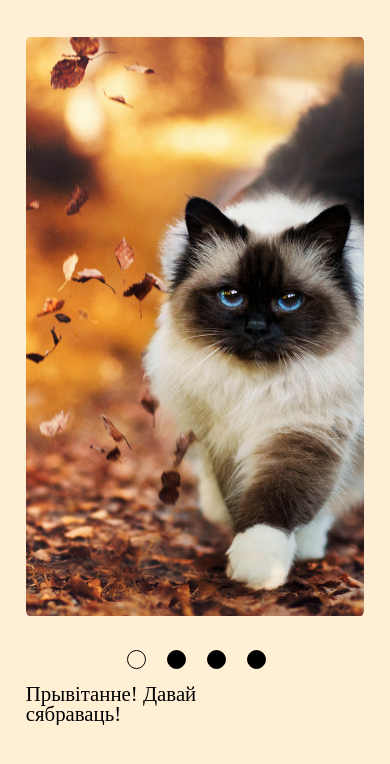
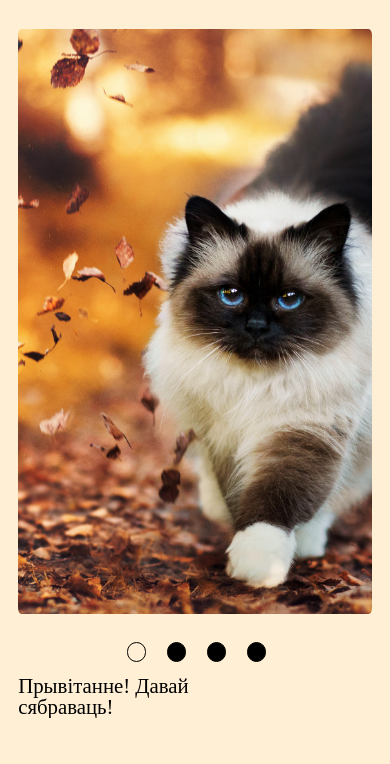
Before and after one commit to inni-ast/cssMemSlider, a plain HTML site: page cssMemSlider/index.html in a window 390 px wide. Drawn offline with Linux system fonts and the light colour scheme.

Commit message:
fix: change img height (Sun, May 15, 2022 02:38:13 PM)

```diff
--- a/cssMemSlider/style.css
+++ b/cssMemSlider/style.css
@@ -99,16 +99,16 @@ body {
 }
 
 .wrapper {
-    max-height: 100vh;
+    height: 100%;
     width: calc(100% - 5vw);
     margin: 0 auto;
-    padding: 1rem;
+    padding: 1vh;
 }
 
 
 .slider {
     width: 100%;
-    height: 90vh;
+    height: 98vh;
     border-radius: 1%;
 
 }
@@ -307,6 +307,9 @@ object-fit: cover;
             width: 24rem;
 
         }
+        .slide__img {
+          margin-bottom: 0.7rem;
+        }
     }
 @media (max-width: 400px) {
     body {
```
